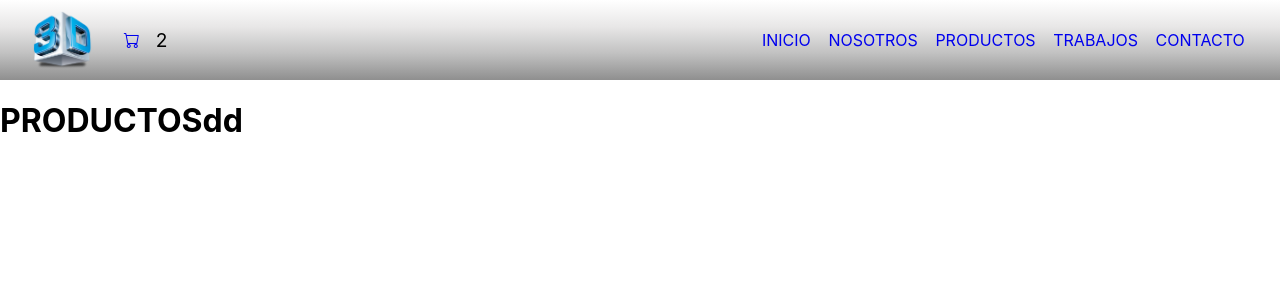
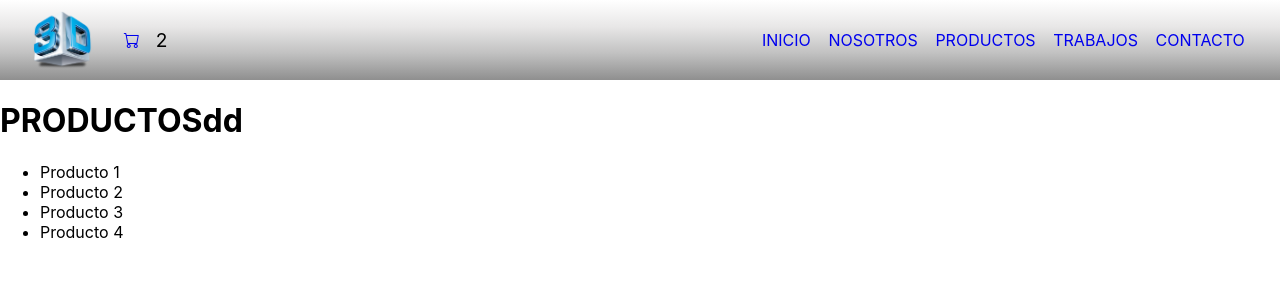
Before and after one commit to OscarMorales74/Pre-Entrega2-Morales, a React (Create React App) app: page / in a window 1280 px wide. Shown: the top 300 px of the page. Built offline with nearby package versions, Linux system fonts and the light colour scheme.

Commit message:
agrega codigo para mostrar productos

```diff
--- a/src/App.css
+++ b/src/App.css
@@ -38,7 +38,7 @@
   top: 0;
   padding-top: 0;
   text-align: center;
-  justify-content: end;
+  justify-content: flex-end;
   gap: 0.3rem;
   margin-right: 0.2rem;
   background-color: transparent;
--- /dev/null
+++ b/src/components/ItemListContainer/ItemList/index.jsx
@@ -0,0 +1,15 @@
+import React from 'react';
+
+const ItemList = ({ todos }) => {
+  return (
+    <div>
+      <ul>
+        {todos.map((todo) => (
+          <li key={todo.id}>{todo.title}</li>
+        ))}
+      </ul>
+    </div>
+  );
+};
+
+export default ItemList;
--- a/src/components/ItemListContainer/index.jsx
+++ b/src/components/ItemListContainer/index.jsx
@@ -1,12 +1,73 @@
-import React from "react";
+import React, { useEffect, useState } from "react";
 import Title from '../Title';
 import '../../../src/app.css';
 
-//A TITLE LE PASAMOS UNA PROP
-export const ItemListContainer = ({ texto}) => {
+import ItemList from './ItemList';
+
+const productos = [
+  {
+    id: 1,
+    title: 'Producto 1',
+    precio: '4900',
+    category: 'hogar',
+  },
+  {
+    userId: 1,
+    id: 2,
+    title: 'Producto 2',
+    precio: '5900',
+    category: 'cocina',
+  },
+  {
+    userId: 1,
+    id: 3,
+    title: 'Producto 3',
+    precio: '6900',
+    category: 'figuras',
+  },
+  {
+    userId: 1,
+    id: 4,
+    title: 'Producto 4',
+    precio: '7900',
+    category: 'jardin',
+  },
+];
+
+const ItemListContainer = ({texto}) => {
+  const [list, setList] = useState([]);
+
+  useEffect(() => {
+    const promise = new Promise((resolve) => {
+      setTimeout(() => {
+        resolve(productos);
+      }, 3000);
+    });
+
+    promise.then((res) => {
+      setList(res);
+    });
+  }, []);
+
+
     return (
-        <Title greeting={texto}/>
-    );
+      <div>
+      <Title greeting={texto}/>
+      <ItemList todos={list} />
+      </div>
+  );
 }
 
 export default ItemListContainer;
+
+
+
+
+//A TITLE LE PASAMOS UNA PROP
+// export const ItemListContainer = ({ texto}) => {
+//     return (
+//         <Title greeting={texto}/>
+//     );
+// }
+
+// export default ItemListContainer;
```
